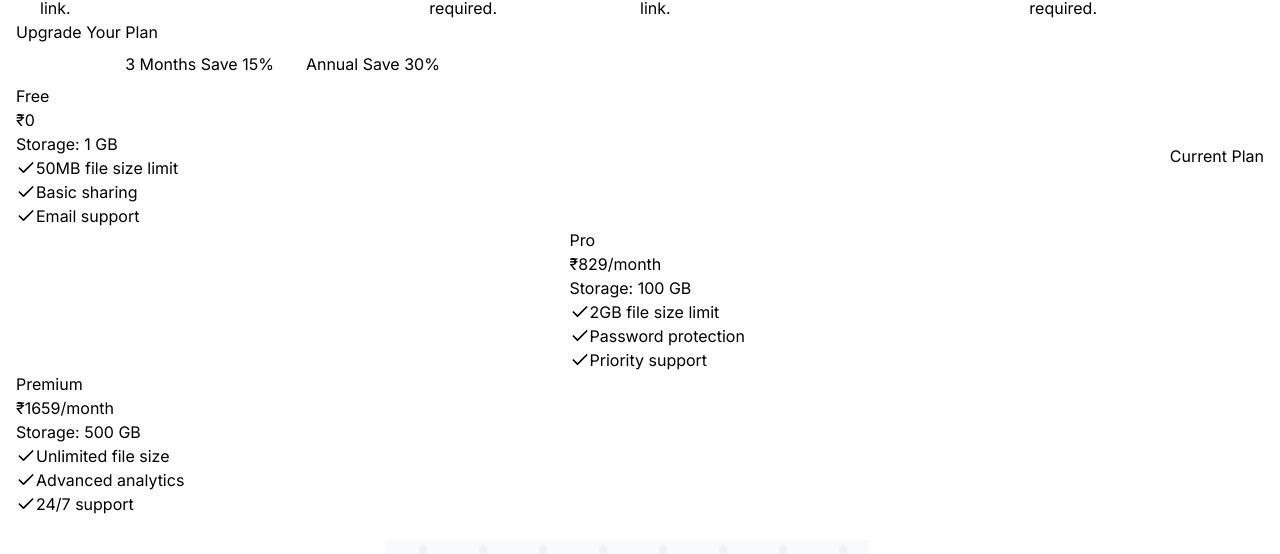
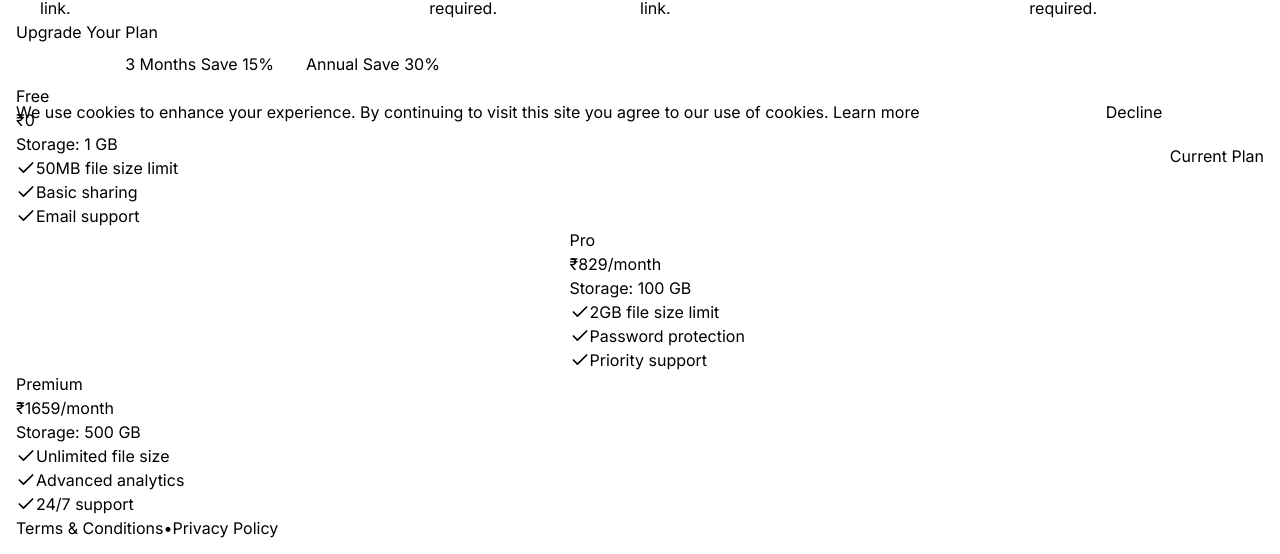
Before and after one commit to virajsavaliya/CloudSharing, a Next.js app: page / in a window 1280 px wide. Shown: the part 652-1206 px from the top of the page. Built offline with nearby package versions, Linux system fonts and the light colour scheme; no server answers.

Commit message:
terms & conditions added and cookie issue solve

```diff
--- a/app/_components/Hero.js
+++ b/app/_components/Hero.js
@@ -1,12 +1,34 @@
 "use client";
 
-import React from "react";
+import React, { useState, useEffect } from "react";
 import Link from "next/link";
 import { HeroWorkflow } from "./hero-workflow";
 import { FeaturesSection } from "./features-section";
 import UpgradePlans from './UpgradePlans';
 
 function Hero() {
+  const [showCookieConsent, setShowCookieConsent] = useState(false);
+
+  useEffect(() => {
+    // Check localStorage for cookie preference on load
+    const cookiePreference = localStorage.getItem('cookieConsent');
+    if (!cookiePreference) {
+      setShowCookieConsent(true); // Show consent bar if not yet set
+    }
+  }, []);
+
+  const handleAcceptCookies = () => {
+    localStorage.setItem('cookieConsent', 'accepted');
+    setShowCookieConsent(false);
+    document.cookie = "cookieConsent=accepted; max-age=31536000; path=/";
+  };
+
+  const handleDeclineCookies = () => {
+    localStorage.setItem('cookieConsent', 'declined');
+    setShowCookieConsent(false);
+    document.cookie = "cookieConsent=declined; max-age=31536000; path=/";
+  };
+
   return (
     <>
       <section className="relative w-full pt-32 pb-20 md:pt-48 md:pb-32 overflow-hidden">
@@ -35,8 +57,46 @@ function Hero() {
           </div>
         </div>
       </section>
+
       <FeaturesSection />
-<UpgradePlans />
+      <UpgradePlans />
+
+      {/* Footer */}
+      <div className="w-full bg-gray-50 border-t">
+        <div className="max-w-screen-xl mx-auto px-4 py-4 flex justify-center md:justify-end items-center gap-6 text-sm text-gray-600">
+          <a href="/terms" className="hover:text-gray-900">Terms & Conditions</a>
+          <span>•</span>
+          <a href="/privacy" className="hover:text-gray-900">Privacy Policy</a>
+        </div>
+      </div>
+
+      {/* Cookie Consent Bar */}
+      {showCookieConsent && (
+        <div className="fixed bottom-0 left-0 right-0 bg-white shadow-lg z-50 p-4 md:p-6">
+          <div className="max-w-screen-xl mx-auto flex flex-col md:flex-row items-center justify-between gap-4">
+            <div className="text-sm text-gray-600">
+              <p>
+                We use cookies to enhance your experience. By continuing to visit this site you agree to our use of cookies.{' '}
+                <a href="/privacy" className="text-blue-600 hover:underline">Learn more</a>
+              </p>
+            </div>
+            <div className="flex gap-4">
+              <button
+                onClick={handleDeclineCookies}
+                className="px-4 py-2 text-sm text-gray-600 hover:text-gray-800"
+              >
+                Decline
+              </button>
+              <button
+                onClick={handleAcceptCookies}
+                className="px-4 py-2 text-sm bg-blue-600 text-white rounded-md hover:bg-blue-700"
+              >
+                Accept
+              </button>
+            </div>
+          </div>
+        </div>
+      )}
     </>
   );
 }
```
